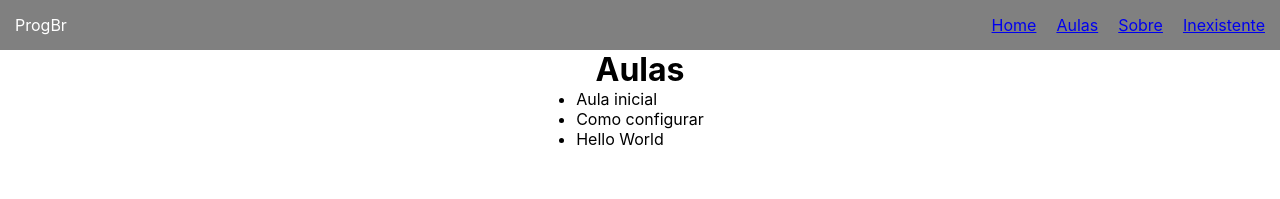
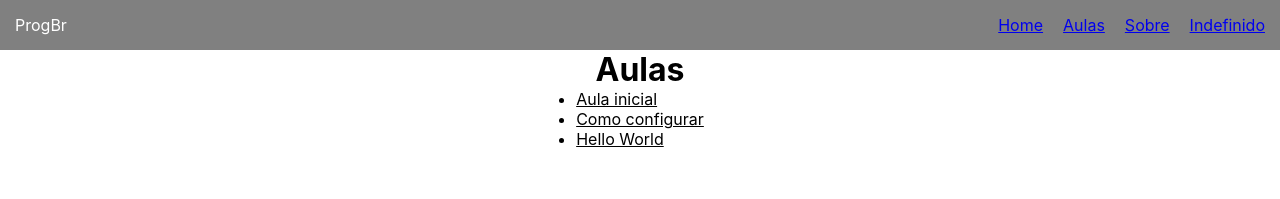
Before and after one commit to lucasmetron/mod38ReactRouter, a React (Create React App) app: page /aulas in a window 1280 px wide. Shown: the top 199 px of the page. Built offline with nearby package versions, Linux system fonts and the light colour scheme.

Commit message:
inserindo match

```diff
--- a/src/App.css
+++ b/src/App.css
@@ -36,3 +36,7 @@
   align-items: center;
   gap: 20px;
 }
+
+.link{
+  color: black;
+}
--- a/src/App.js
+++ b/src/App.js
@@ -1,8 +1,10 @@
 import './App.css';
 import Nav from './components/Nav';
 import Home from './components/Home';
-import Aula from './components/Aulas';
+import Aulas from './components/Aulas';
+import Aula from './components/Aula';
 import Sobre from './components/Sobre';
+
 
 import { BrowserRouter as Router, Route, Switch } from 'react-router-dom';
 //BrowserRouter é responsavel por gerenciar as rotas (as é para apelidar o BrouserRouter)
@@ -21,18 +23,17 @@ function App() {
           <Route exact path='/'> {/* passado o exact para acessar a rota exata*/}
             <Home></Home>
           </Route>
+
+          <Route path='/nada/:id'>
+            <Aula></Aula>
+          </Route>
+
           <Route exact path='/aulas'> {/* passado o exact para acessar a rota exata*/}
-            <Aula></Aula>
+            <Aulas></Aulas>
           </Route>
 
           <Route exact path='/sobre'> {/* passado o exact para acessar a rota exata*/}
             <Sobre></Sobre>
-          </Route>
-
-          <Route exact path='/aulas/a'>
-            <div>
-              Coutedo
-            </div>
           </Route>
 
           <Route path='*'>
--- a/src/Data.js
+++ b/src/Data.js
@@ -1,6 +1,6 @@
 
 export let data = [
-    { id: 1, title: 'Aula inicial' },
-    { id: 2, title: 'Como configurar' },
-    { id: 3, title: 'Hello World' }
+    { id: 0, title: 'Aula inicial' },
+    { id: 1, title: 'Como configurar' },
+    { id: 2, title: 'Hello World' }
 ]
--- /dev/null
+++ b/src/components/Aula.js
@@ -0,0 +1,14 @@
+import React from 'react';
+
+function Aula() {
+
+    return (
+        <div className='center'>
+            <h1>Title</h1>
+            <h3>Descrição</h3>
+        </div>
+
+    );
+}
+
+export default Aula;
--- a/src/components/Aulas.js
+++ b/src/components/Aulas.js
@@ -1,14 +1,22 @@
-import React from 'react'
+import React, { useEffect } from 'react'
+import { Link, useRouteMatch } from 'react-router-dom';
 import { data } from '../Data';
 
 function Aulas() {
+    const match = useRouteMatch();
+
+    useEffect(() => {
+        console.log(match)
+    })
+
+
     return (
 
         <div className='center'>
             <h1>Aulas</h1>
             <ul className='aulas'>
                 {data.map(aula =>
-                    <li key={aula.id}>{aula.title}</li>)}
+                    <li key={aula.id}><Link className='link' to={`${match.url}/${aula.id}`} >{aula.title}</Link></li>)}
             </ul>
         </div>
 
--- a/src/components/Nav.js
+++ b/src/components/Nav.js
@@ -1,4 +1,5 @@
 import React from 'react';
+import { Link } from 'react-router-dom';
 
 function Nav() {
 
@@ -6,10 +7,10 @@ function Nav() {
         <div className="navBar">
             <p>ProgBr</p>
             <div className="divRoute">
-                <a href="./">Home</a>
-                <a href="./aulas">Aulas</a>
-                <a href="./sobre">Sobre</a>
-                <a href="./asdasd">Inexistente</a>
+                <p><Link to='/'>Home</Link></p>
+                <p><Link to='/aulas'>Aulas</Link></p>
+                <p><Link to='/sobre'>Sobre</Link></p>
+                <p><Link to='/asdasdsa'>Indefinido</Link></p>
             </div>
         </div>
     );
```
